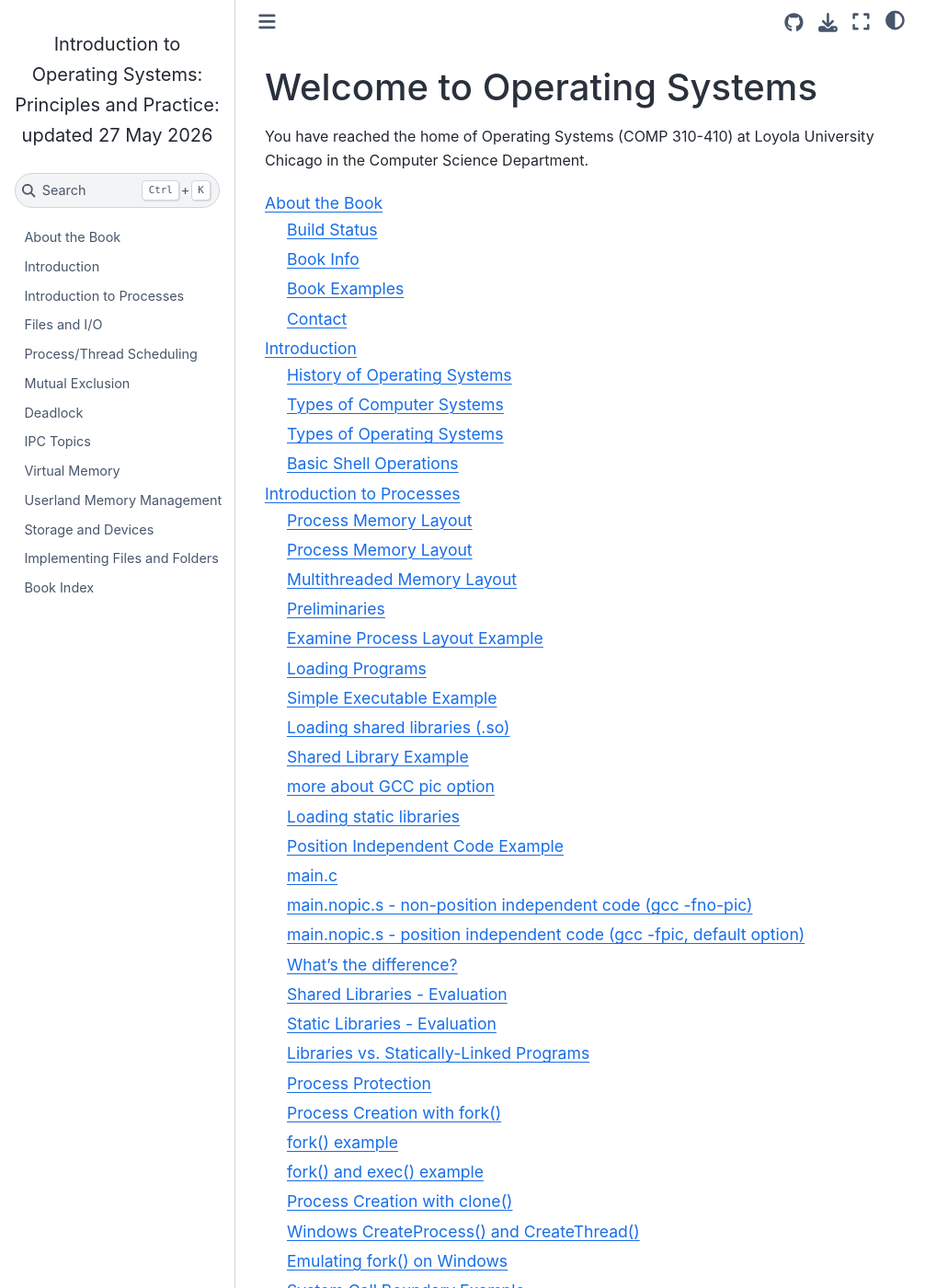
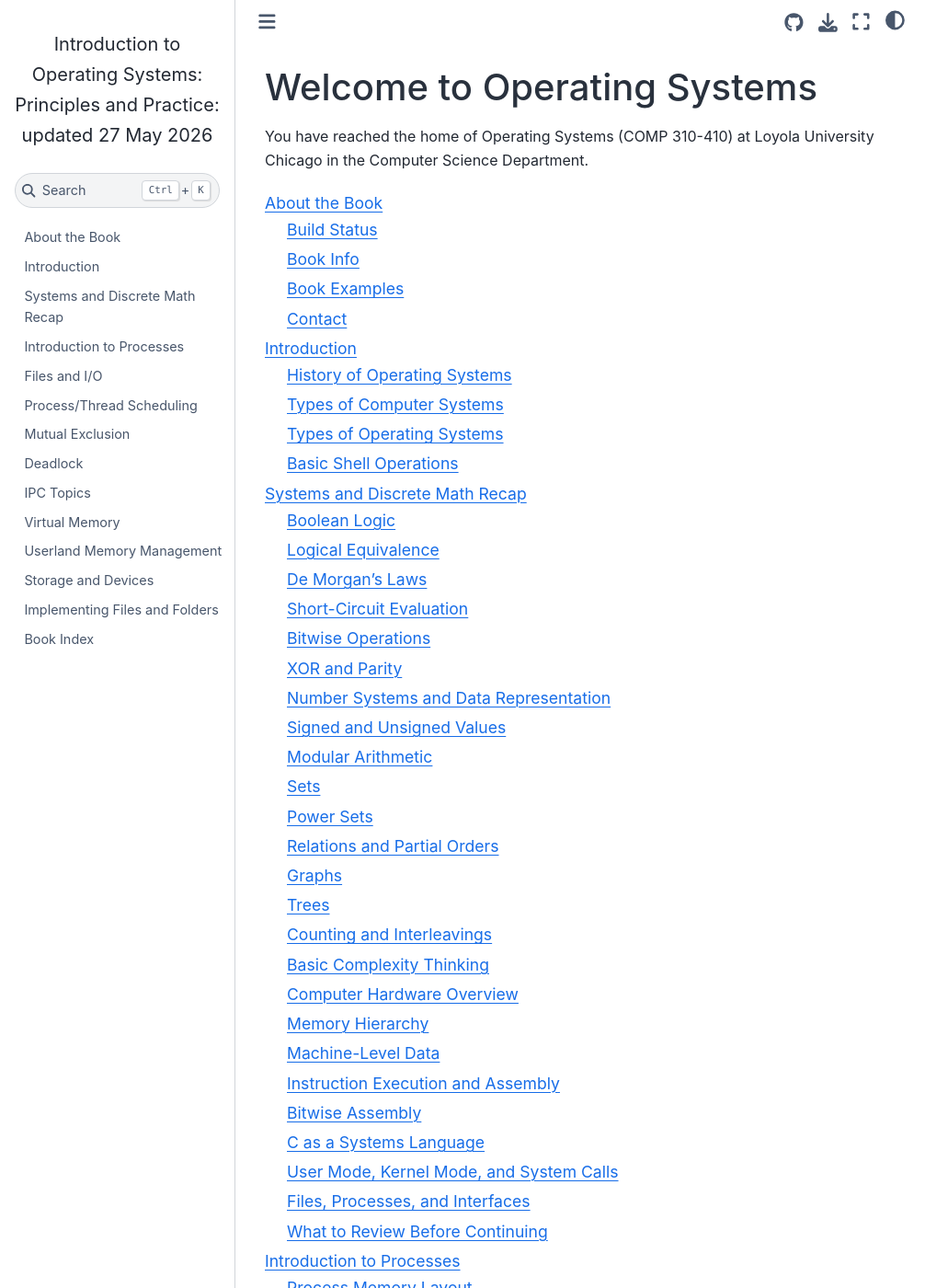
Before and after one commit to LoyolaChicagoBooks/operatingsystems, a Sphinx documentation site: the page built from source/index.rst, in a window 1280 px wide and 1400 px high. Shown: the whole window at 92% size, without its empty margins (0-1031 px from the left). Built offline with Sphinx 7.4.7 and the Sphinx Book theme 1.1.4, drawn with Linux system fonts in a browser that asks for light colours; some of the changed lines change nothing that is shown.

Commit message:
Add systems recap chapter

```diff
--- a/source/index.rst
+++ b/source/index.rst
@@ -14,6 +14,7 @@ the Computer Science Department.
 
    meta
    introduction
+   systems-recap
    processes
    files-io
    scheduling
--- /dev/null
+++ b/source/systems-recap.rst
@@ -0,0 +1,426 @@
+Systems and Discrete Math Recap
+===============================
+
+This chapter reviews ideas students are expected to know before starting
+the main operating systems material. It is not a replacement for
+Discrete Structures or Computer Systems. It is a short reminder of the
+parts of those courses that show up repeatedly in operating systems.
+
+Boolean Logic
+-------------
+
+Boolean logic works with truth values and logical operations. The
+operations most often used in systems code are AND, OR, NOT, and XOR.
+
+Truth tables are a simple way to check all possible inputs to a logical
+expression. This example is written in C.
+
+.. code-block:: c
+
+   #include <stdio.h>
+   #include <stdbool.h>
+
+   int main(void) {
+       printf("AND Truth Table\n");
+       printf("true AND true = %d\n", true && true);
+       printf("true AND false = %d\n", true && false);
+       printf("false AND true = %d\n", false && true);
+       printf("false AND false = %d\n", false && false);
+       return 0;
+   }
+
+Operating systems use Boolean logic in conditionals, permission checks,
+state tests, and lock conditions.
+
+Logical Equivalence
+-------------------
+
+Two logical expressions are equivalent when they have the same truth
+value for every possible input. This example is written in C.
+
+.. code-block:: c
+
+   #include <stdio.h>
+   #include <stdbool.h>
+
+   int main(void) {
+       bool a = true;
+       bool b = false;
+       printf("%d\n", (a && b) == (b && a));
+       return 0;
+   }
+
+Logical equivalence matters when simplifying conditions. In systems
+code, a small change to a condition can alter when a process sleeps,
+wakes, enters a critical section, or handles an error.
+
+De Morgan's Laws
+----------------
+
+De Morgan's laws are useful transformations for negated logical
+expressions. This example is written in C.
+
+.. code-block:: c
+
+   #include <stdio.h>
+   #include <stdbool.h>
+
+   int main(void) {
+       bool a = true;
+       bool b = false;
+       printf("%d\n", (!a || !b) == !(a && b));
+       printf("%d\n", (!a && !b) == !(a || b));
+       return 0;
+   }
+
+These laws often appear when code tests the opposite of a condition. For
+example, a scheduler or monitor may wait while a condition is not true.
+
+Short-Circuit Evaluation
+------------------------
+
+Short-circuit evaluation means the second operand is evaluated only when
+the first operand does not already determine the result. This example is
+written in C.
+
+.. code-block:: c
+
+   #include <stdio.h>
+   #include <stdbool.h>
+
+   bool expensive_test(void) {
+       printf("expensive_test ran\n");
+       return false;
+   }
+
+   int main(void) {
+       bool a = true;
+       printf("%d\n", a || expensive_test());
+       return 0;
+   }
+
+This matters in systems code because the second expression may read a
+pointer, call a function, or touch shared state. The order of evaluation
+can be part of the program's correctness.
+
+Bitwise Operations
+------------------
+
+Bitwise operations apply logic to individual bits. They are used for
+flags, masks, permissions, page-table entries, device registers, and
+parity. This example is written in C.
+
+.. code-block:: c
+
+   unsigned int flags = 0;
+   const unsigned int READABLE = 1u << 0;
+   const unsigned int WRITABLE = 1u << 1;
+
+   flags |= READABLE;
+   flags |= WRITABLE;
+
+   if ((flags & WRITABLE) != 0) {
+       printf("page is writable\n");
+   }
+
+The shift operator creates a mask with one bit set. The AND operation
+tests whether that bit is present.
+
+XOR and Parity
+--------------
+
+Exclusive OR, or XOR, returns true when exactly one input is true. At the
+bit level, XOR is useful because the same operation can create and
+recover parity. This example is written in C.
+
+.. code-block:: c
+
+   unsigned char a = 0x35;
+   unsigned char b = 0x7a;
+   unsigned char parity = a ^ b;
+   unsigned char recovered_b = a ^ parity;
+
+This is the same idea used in the RAID parity example later in the book.
+
+Number Systems and Data Representation
+--------------------------------------
+
+Systems code frequently uses decimal, hexadecimal, octal, and binary
+views of the same value. This example is written in C.
+
+.. code-block:: c
+
+   #include <stdio.h>
+
+   int main() {
+       int num = 42;
+       printf("Decimal: %d\n", num);
+       printf("Hexadecimal: 0x%x\n", num);
+       printf("Octal: %o\n", num);
+       printf("Binary: ");
+       for (int i = sizeof(num) * 8 - 1; i >= 0; i--) {
+           printf("%d", (num >> i) & 1);
+       }
+       printf("\n");
+       return 0;
+   }
+
+Hexadecimal is common because each hex digit represents four bits. This
+makes addresses, masks, and binary layouts easier to read.
+
+Signed and Unsigned Values
+--------------------------
+
+Signed and unsigned integers use the same bits but interpret them
+differently. This example is written in C.
+
+.. code-block:: c
+
+   int signed_value = -1;
+   unsigned int unsigned_value = (unsigned int)signed_value;
+   printf("%d\n", signed_value);
+   printf("%u\n", unsigned_value);
+
+This matters for sizes, offsets, system call arguments, and error values.
+Many system interfaces use unsigned types for sizes and signed types for
+return values.
+
+Modular Arithmetic
+------------------
+
+Modulo arithmetic is arithmetic with wraparound. This example is written
+in C.
+
+.. code-block:: c
+
+   int mod(int a, int b) {
+       return a - (a / b) * b;
+   }
+
+Circular buffers, periodic timers, hash tables, and scheduler queues all
+use wraparound behavior. When an index reaches the end of a fixed-size
+array, modulo arithmetic brings it back to the beginning.
+
+Sets
+----
+
+A set is a collection of distinct values. Sets are useful for describing
+membership, ownership, permissions, and active resources. This example is
+written in C++.
+
+.. code-block:: c++
+
+   std::set<int> ready;
+   ready.insert(12);
+   ready.insert(19);
+
+   if (ready.contains(12)) {
+       std::cout << "process 12 is ready\n";
+   }
+
+Operating systems use set-like ideas for ready processes, open files,
+allocated pages, mounted filesystems, and held locks.
+
+Power Sets
+----------
+
+The power set of a set is the set of all subsets. This example is written
+in C.
+
+.. code-block:: c
+
+   #include <stdio.h>
+
+   void print_power_set(int set[], int n) {
+       int power_set_size = 1 << n;
+
+       for (int mask = 0; mask < power_set_size; mask++) {
+           printf("{ ");
+           for (int i = 0; i < n; i++) {
+               if ((mask & (1 << i)) != 0) {
+                   printf("%d ", set[i]);
+               }
+           }
+           printf("}\n");
+       }
+   }
+
+The implementation uses bits to decide whether each element is in a
+subset. This is a direct connection between set theory and bit masks.
+
+Relations and Partial Orders
+----------------------------
+
+A relation describes which pairs of values are connected. A partial
+order is a relation that can describe a consistent ordering without
+requiring every pair to be comparable.
+
+Lock ordering is a partial-order idea. If every thread acquires locks in
+the same order, the program avoids circular wait and therefore avoids
+one common cause of deadlock.
+
+Graphs
+------
+
+A graph has nodes and edges. Edges may be directed or undirected.
+
+Deadlock analysis uses graphs. A node can represent a process or a
+resource, and an edge can represent ownership or waiting. A cycle in a
+resource graph is a warning sign for deadlock. This example is written in
+C++.
+
+.. code-block:: c++
+
+   std::map<std::string, std::vector<std::string>> graph;
+   graph["thread1"].push_back("lockA");
+   graph["lockA"].push_back("thread2");
+
+The graph representation is simple. The hard part is deciding what each
+node and edge means in the system being modeled.
+
+Trees
+-----
+
+A tree is a graph with a root and no cycles. Trees show up throughout
+operating systems.
+
+Directory hierarchies are trees or tree-like graphs. Multi-level page
+tables are trees. Search trees and indexed structures appear in file
+systems, caches, and memory managers.
+
+Counting and Interleavings
+--------------------------
+
+Counting is useful when reasoning about how many orders of execution are
+possible.
+
+With concurrency, the number of interleavings grows quickly. Even a
+short critical section can have many possible instruction orderings when
+two threads run at the same time. This is why systems code uses locks,
+atomic operations, and careful ordering rules.
+
+Basic Complexity Thinking
+-------------------------
+
+Complexity thinking asks how time and space costs grow as input size
+grows.
+
+This matters for schedulers, allocators, page replacement algorithms,
+filesystem lookup, and cache design. A policy that is acceptable for ten
+items may be too expensive for one million items.
+
+Computer Hardware Overview
+--------------------------
+
+Computer systems combine CPU, memory, I/O devices, and software.
+
+The operating system manages these resources and gives programs a safer,
+more regular interface. Programs use system calls and libraries rather
+than directly controlling every hardware device.
+
+Memory Hierarchy
+----------------
+
+The memory hierarchy moves from small and fast storage to large and slow
+storage.
+
+Registers are fastest. Caches are next. Physical memory is slower.
+Secondary storage and swap are much slower. Operating systems try to
+make good use of this hierarchy through caching, paging, and locality.
+
+Machine-Level Data
+------------------
+
+At the machine level, data is stored as bytes and words at addresses.
+
+C exposes this model more directly than many higher-level languages.
+Pointers hold addresses. Structs describe memory layouts. Arrays are
+contiguous regions. These ideas are necessary for understanding process
+memory, page tables, and system call interfaces.
+
+Instruction Execution and Assembly
+----------------------------------
+
+Assembly language shows the machine-facing view of execution. It uses
+registers, instructions, comparisons, branches, and memory operations.
+This example is written in ARM assembly.
+
+.. code-block:: asm
+
+   MOV R0, #1
+   MOV R1, #1
+   CMP R0, R1
+   BEQ equivalent
+
+The comparison sets condition flags, and the branch uses those flags.
+This is the low-level version of an ``if`` statement.
+
+Bitwise Assembly
+----------------
+
+Assembly also makes bit operations explicit. This example is written in
+ARM assembly.
+
+.. code-block:: asm
+
+   MOV R0, #1
+   MOV R1, #0
+   EOR R2, R0, R1
+
+   AND R3, R0, R1
+   MVN R3, R3
+
+``EOR`` computes XOR. ``AND`` computes bitwise AND. ``MVN`` moves the
+bitwise NOT of a value. These operations are the same ideas used in
+flags, masks, and parity.
+
+C as a Systems Language
+-----------------------
+
+C is central to systems programming because it exposes memory, pointers,
+layout, and system interfaces directly. This example is written in C.
+
+.. code-block:: c
+
+   struct process {
+       int pid;
+       int state;
+       void *stack;
+   };
+
+   struct process p;
+   p.pid = 100;
+   p.stack = NULL;
+
+C++ adds abstraction while preserving low-level control. Rust is designed
+to provide systems-level access with stronger memory-safety guarantees.
+Assembly is used when direct control of the hardware is required. Go is
+often used for infrastructure and systems tools.
+
+User Mode, Kernel Mode, and System Calls
+----------------------------------------
+
+User mode is where ordinary programs run. Kernel mode is where the
+operating system can execute privileged operations.
+
+A system call is a controlled entry from user mode into kernel mode.
+Programs use system calls to create processes, open files, allocate
+memory mappings, communicate with devices, and wait for events.
+
+Files, Processes, and Interfaces
+--------------------------------
+
+Operating systems expose many resources through interfaces that look
+like files, processes, memory regions, and synchronization objects.
+
+This course builds on those interfaces. The early chapters start with
+processes and files, then move to scheduling, synchronization, memory,
+IPC, storage, and filesystems.
+
+What to Review Before Continuing
+--------------------------------
+
+Before continuing, students should be comfortable with Boolean logic,
+bitwise operations, binary and hexadecimal notation, pointers, arrays,
+structs, basic assembly, graphs, trees, and the idea that a system call
+crosses from user mode into the kernel.
```
